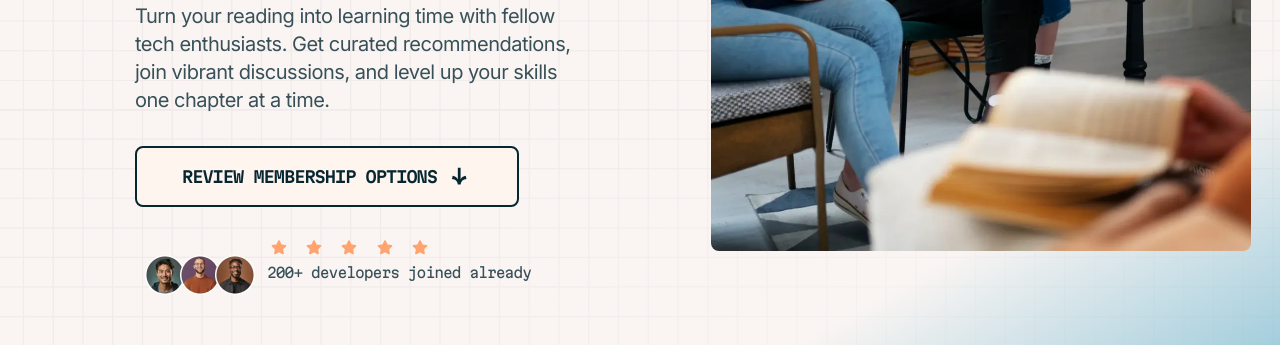
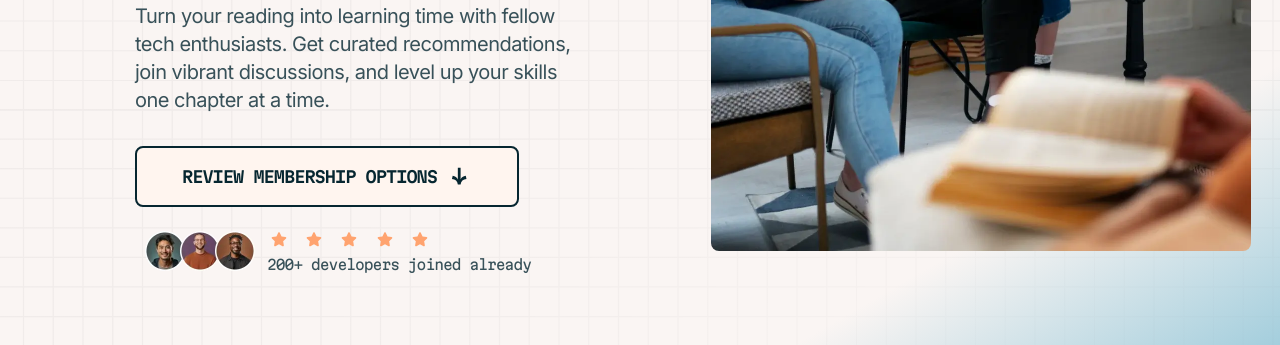
Before and after one commit to Bolacode-Stack/Tech-book-club, a plain HTML site: page Code/tech.html in a window 1280 px wide. Shown: the part 455-800 px from the top of the page. Drawn offline with Linux system fonts and the light colour scheme; a script that the page names is missing.

Commit message:
Made some changes to the codebase

```diff
--- a/Code/book.css
+++ b/Code/book.css
@@ -345,7 +345,7 @@ p {
 }
 
 .pro {
-  background: linear-gradient(150deg, var(--neutral-100)  50%, var(--glow)) ;
+  background: linear-gradient(150deg, var(--neutral-100) 50%, var(--glow));
 }
 
 .starter {
@@ -494,7 +494,7 @@ p {
   }
 
   .stars {
-  grid-column: 2 / -1 ;
+    grid-column: 2 / -1;
   }
 
   .review {
@@ -653,6 +653,14 @@ p {
     & p {
       max-width: calc(var(--percent) - 10%);
     }
+  }
+
+  .developers {
+    align-items: start;
+    justify-content: start;
+  }
+
+  .stars {
   }
 
   .stars > p {
@@ -914,18 +922,17 @@ p {
 
   .footer-button:hover {
     cursor: pointer;
-    background: linear-gradient((var(--neutral-700), var(--neutral-900))) ;
+    background: linear-gradient((var(--neutral-700), var(--neutral-900)));
   }
 
   .developers {
     display: flex;
-    align-items: center;
     margin: var(--space-sm) auto;
   }
 
   .stars {
     position: relative;
-    bottom: calc(var(--reg) - 0.25rem);
+    bottom: calc(var(--space-sm) - 0.25rem);
   }
 
   .divider {
```
Lines whose indentation alone changed are shown as unchanged.
